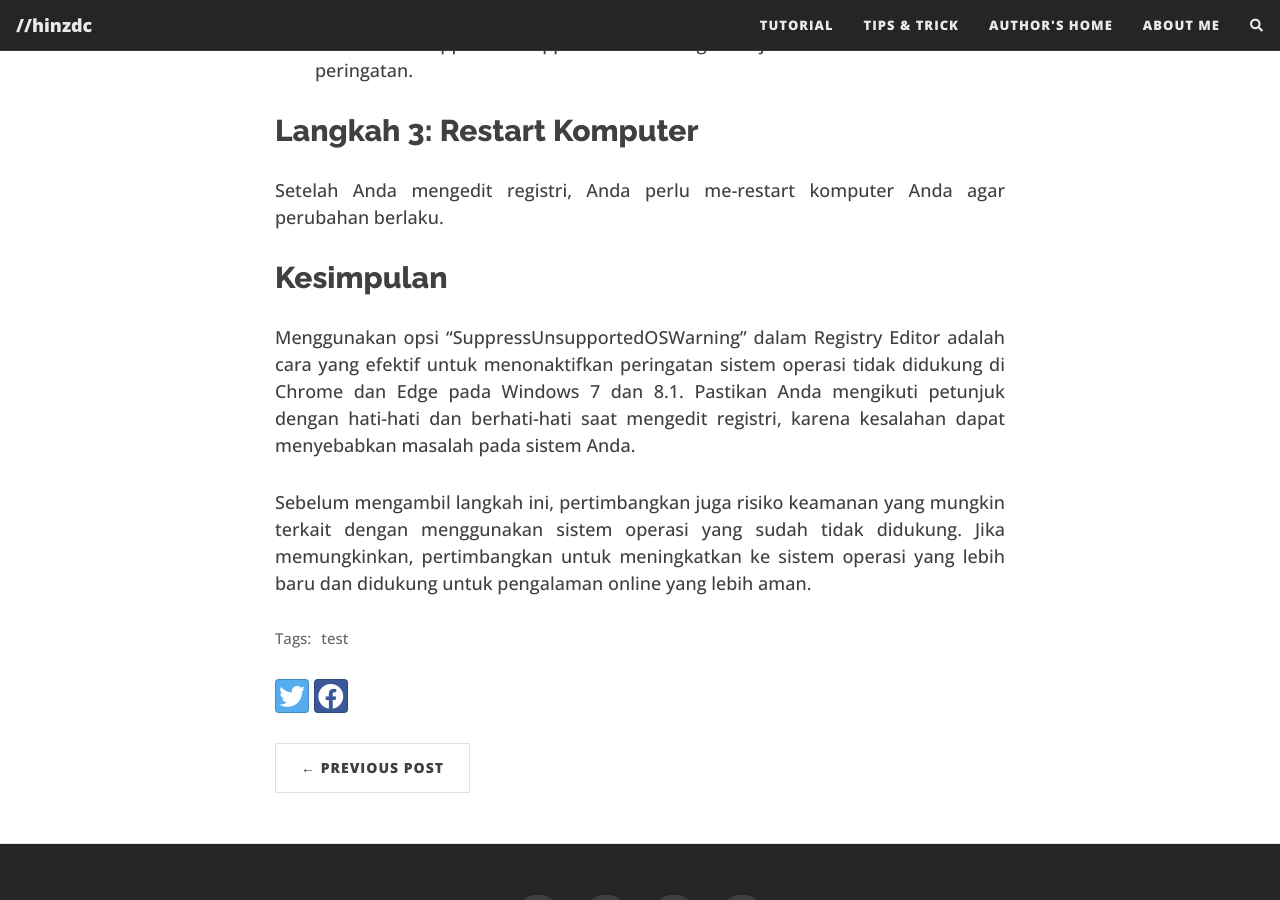
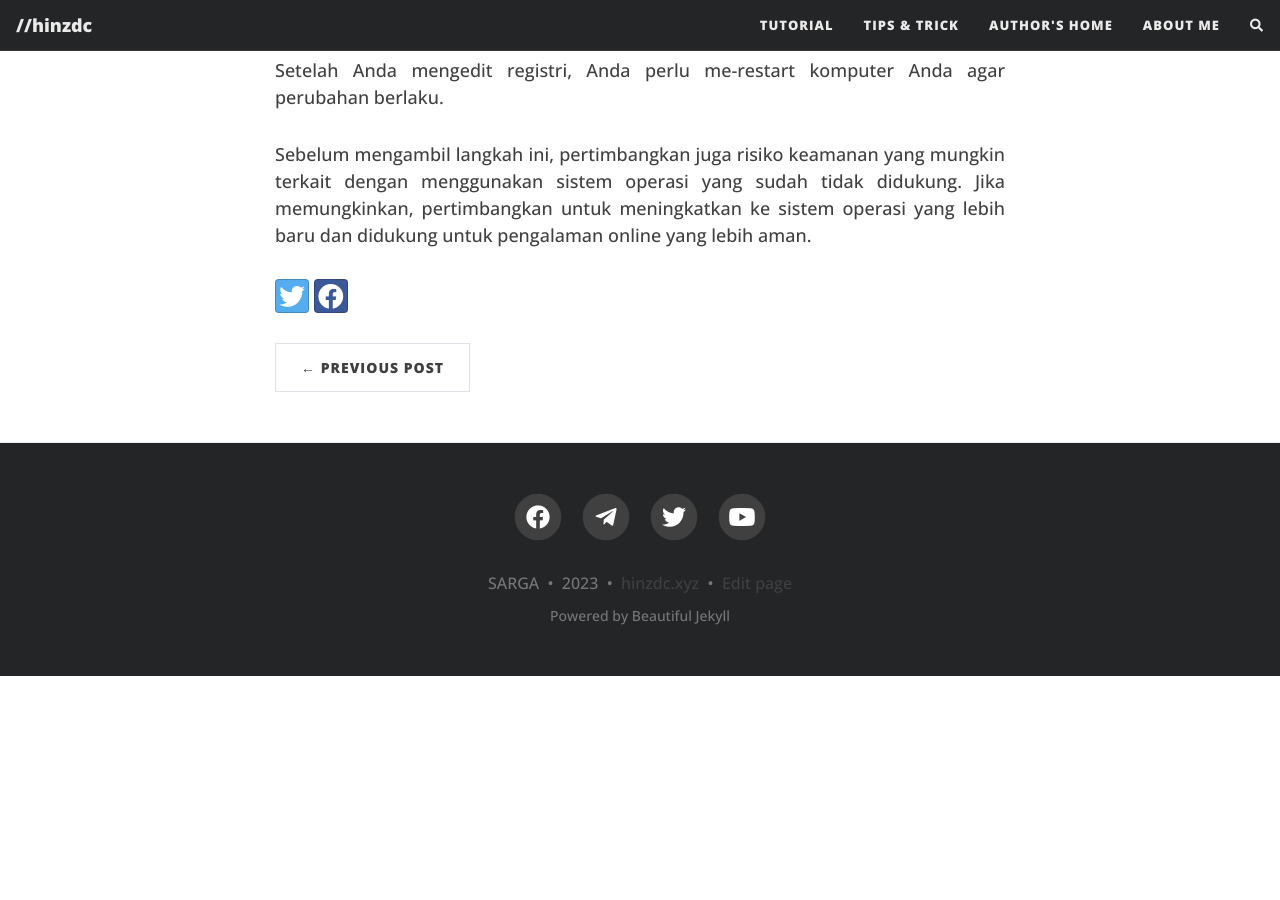
Before and after one commit to hinzdc/blog, a Jekyll site: the page built from _posts/2021-08-08-Disable-or-Remove-Unsupported-OS-Warning-in-Chrome-and-Edge-on-Windows-7-and-8.1.md, in a window 1280 px wide and 900 px high, scrolled down 1431 px. Built offline with Jekyll 4.4.1, drawn with Linux system fonts in a browser that asks for light colours; nearby versions of some CDN libraries; comment, search, counter and statistics services are not loaded; after the commit the page ends 2107 px from its top, so only the background shows below that; some of the changed lines change nothing that is shown; some of the changed text lies outside the part shown.

Commit message:
Update and rename 2021-08-08-tes.md to 2021-08-08-Disable-or-Remove-Unsupported-OS-Warning-in-Chrome-and-Edge-on-Windows-7-and-8.1.md

```diff
--- a/_posts/2021-08-08-tes.md
+++ b/_posts/2021-08-08-Disable-or-Remove-Unsupported-OS-Warning-in-Chrome-and-Edge-on-Windows-7-and-8.1.md
@@ -1,9 +1,10 @@
 ---
 layout: post
-title:
+title: Disable or Remove Unsupported OS Warning in Chrome and Edge on Windows 7 and 8.1
 subtitle:
-tags: [test]
+tags: [Tutorial]
 comments: true
+readtime
 ---
 
 Windows 7 dan 8.1 adalah sistem operasi yang telah mencapai akhir dukungan resmi dari Microsoft. Beberapa peramban web modern seperti Google Chrome dan Microsoft Edge mungkin menampilkan peringatan "sistem operasi tidak didukung." Anda dapat menonaktifkan atau menghapus peringatan ini dengan mengedit Registry Editor (Regedit) menggunakan opsi "SuppressUnsupportedOSWarning." Artikel ini akan memandu Anda tentang cara melakukan ini di Windows 7 dan 8.1.
@@ -42,8 +43,4 @@
 
 Setelah Anda mengedit registri, Anda perlu me-restart komputer Anda agar perubahan berlaku.
 
-## Kesimpulan
-
-Menggunakan opsi "SuppressUnsupportedOSWarning" dalam Registry Editor adalah cara yang efektif untuk menonaktifkan peringatan sistem operasi tidak didukung di Chrome dan Edge pada Windows 7 dan 8.1. Pastikan Anda mengikuti petunjuk dengan hati-hati dan berhati-hati saat mengedit registri, karena kesalahan dapat menyebabkan masalah pada sistem Anda.
-
 Sebelum mengambil langkah ini, pertimbangkan juga risiko keamanan yang mungkin terkait dengan menggunakan sistem operasi yang sudah tidak didukung. Jika memungkinkan, pertimbangkan untuk meningkatkan ke sistem operasi yang lebih baru dan didukung untuk pengalaman online yang lebih aman.
```
